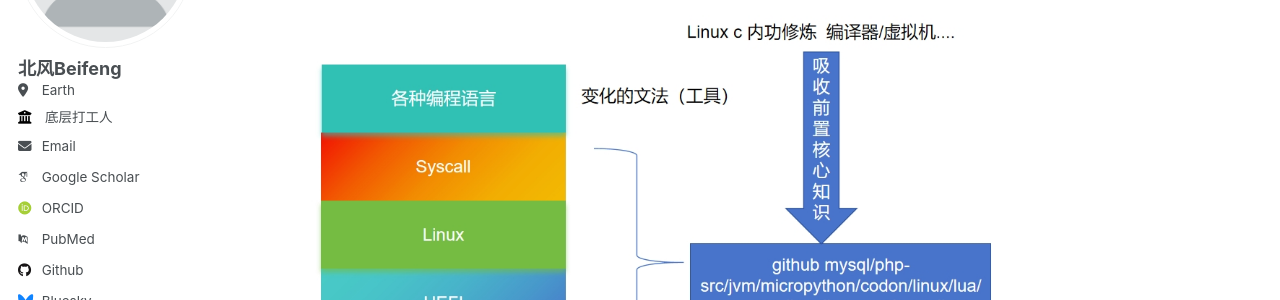
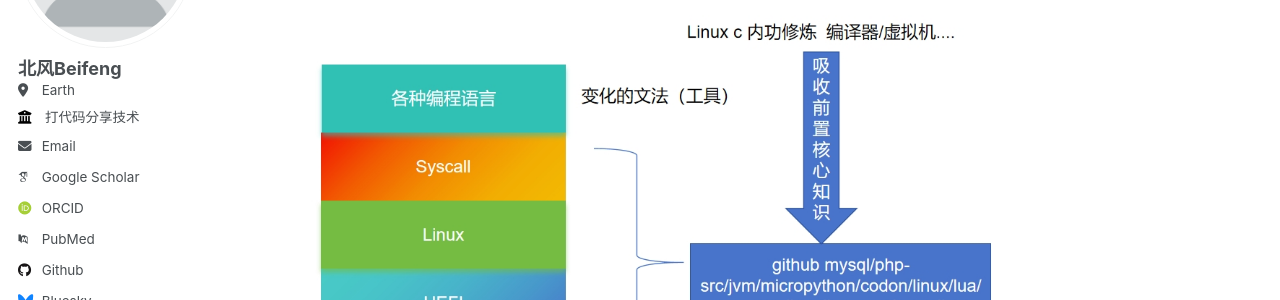
Before and after one commit to beifengisnil/beifengisnil.github.io, a Jekyll site: the page built from _pages/about.md, in a window 1280 px wide. Shown: the part 233-533 px from the top of the page. Built offline with Jekyll 4.4.1, drawn with Linux system fonts in a browser that asks for light colours; some web fonts are replaced.

Commit message:
Update _config.yml

```diff
--- a/_config.yml
+++ b/_config.yml
@@ -24,7 +24,7 @@ author:
   avatar           : "profile.png"
   name             : "北风Beifeng"
   location         : "Earth"
-  employer         : "底层打工人"
+  employer         : "打代码分享技术"
   uri              : # URL
   email            : "微信Le-studyg"
 
```
